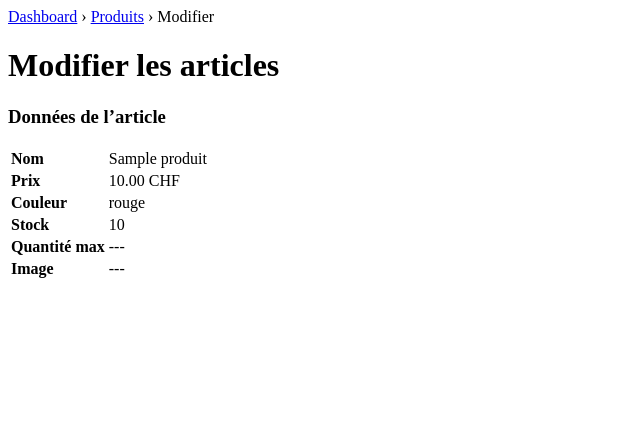
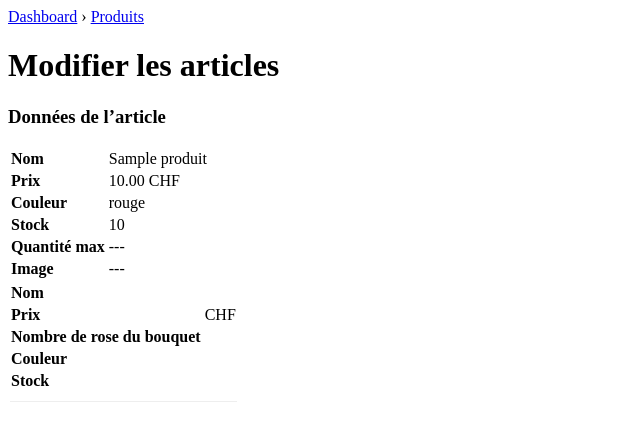
Before and after one commit to esig-ge/projet-2025-ama, a PHP site: page /admin_modifier_article.php in a window 1280 px wide. Shown: the top 441 px of the page, without its empty margins (0-640 px from the left). Run offline with PHP 8.4, Linux system fonts and the light colour scheme; tables that the repository leaves empty hold one stand-in row (values such as "Sample post").

Commit message:
afficher la page des modif correct bouquet

```diff
--- a/site/pages/admin_modifier_article.php
+++ b/site/pages/admin_modifier_article.php
@@ -30,10 +30,8 @@ function recup_donnee_bouquet(PDO $pdo): array {
               p.PRO_ID,
               p.PRO_NOM,
               p.PRO_PRIX,
-              b.BOU_DESCRIPTION,
-              b.BOU_TYPE,
+              b.BOU_NB_ROSES,
               b.BOU_COULEUR,
-              b.BOU_NB_ROSES,
               b.BOU_QTE_STOCK
             FROM PRODUIT p
             INNER JOIN BOUQUET b ON b.PRO_ID = p.PRO_ID
@@ -100,7 +98,7 @@ function recup_donnee_emballage(PDO $pdo): array {
 <head>
     <meta charset="utf-8">
     <title>Admin — Modifier les articles</title>
-<!--    <link rel="stylesheet" href=--><?php //= $BASE ?><!--"css/admin_modification.css">-->
+
 
 
 </head>
@@ -109,7 +107,7 @@ function recup_donnee_emballage(PDO $pdo): array {
 <!-- En-tête / fil d’Ariane -->
 <header class="admin-header">
     <nav class="breadcrumb">
-        <a href="#">Dashboard</a> › <a href="#">Produits</a> › <span>Modifier</span>
+        <a href="adminAccueil.php">Dashboard</a> › <a href="admin_catalogue.php">Produits</a>
     </nav>
     <h1>Modifier les articles</h1>
 </header>
@@ -149,14 +147,42 @@ function recup_donnee_emballage(PDO $pdo): array {
                 <td><strong>Image</strong></td>
                 <td><?= htmlspecialchars($fleur['PRO_IMAGE'] ?? '---') ?></td>
             </tr>
-            <!--            <li><strong>Statut :</strong> <span data-field="actif">Actif / Inactif</span></li>-->
 
         <?php } ?>
         </tbody>
     </table>
+</section>
+<section class="product-details">
+    <table class="kv">
+        <tbody>
+        <?php
+           // Récupération des bouquets
+            $bouquets = recup_donnee_bouquet($pdo);
+            foreach ($bouquets as $b) { ?>
+        <tr>
+            <td><strong>Nom</strong></td>
+            <td><?php  htmlspecialchars($b['PRO_NOM']) ?></td>
+        </tr>
+        <tr>
+            <td><strong>Prix</strong></td>
+            <td><?php  htmlspecialchars($b['PRO_PRIX']) ?> CHF</td>
+        </tr>
+        <tr>
+            <td><strong>Nombre de rose du bouquet</strong></td>
+            <td><?php  htmlspecialchars($b['BOU_NB_ROSES'] ?? '—') ?></td>
+        </tr>
+        <tr>
+            <td><strong>Couleur</strong></td>
+            <td><?php  htmlspecialchars($b['BOU_COULEUR'] ?? '—') ?></td>
+        </tr>
+        <tr>
+            <td><strong>Stock</strong></td>
+            <td><?php  htmlspecialchars($b['BOU_QTE_STOCK'] ?? '—') ?></td>
+        </tr>
 
+        <tr><td colspan="2" style="border-bottom:1px solid #eee; height:6px;"></td></tr>
+        <?php }  ?>
+        </tbody>
+    </table>
 </section>
-
-
-
 <section class="product-actio
```
